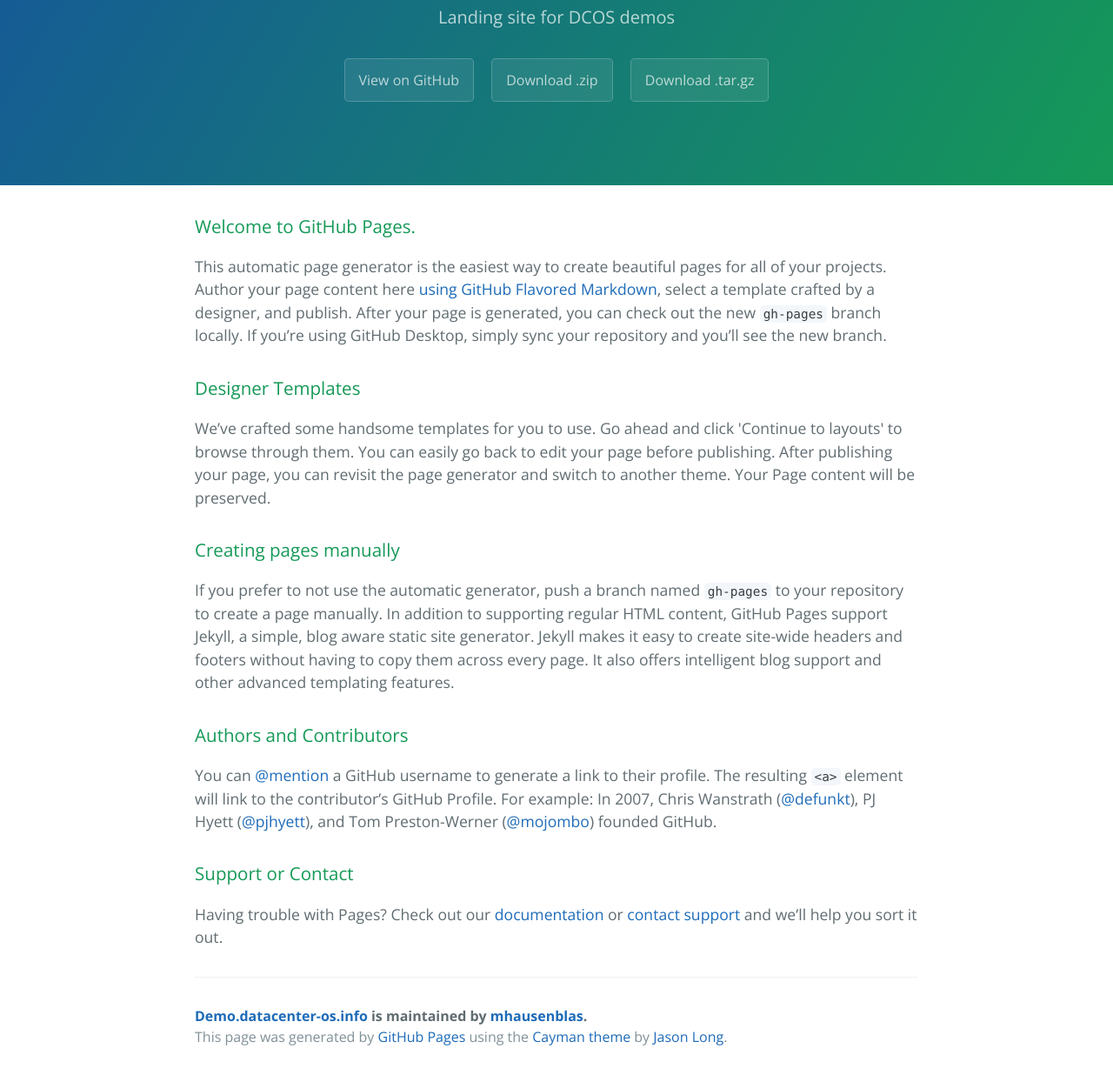
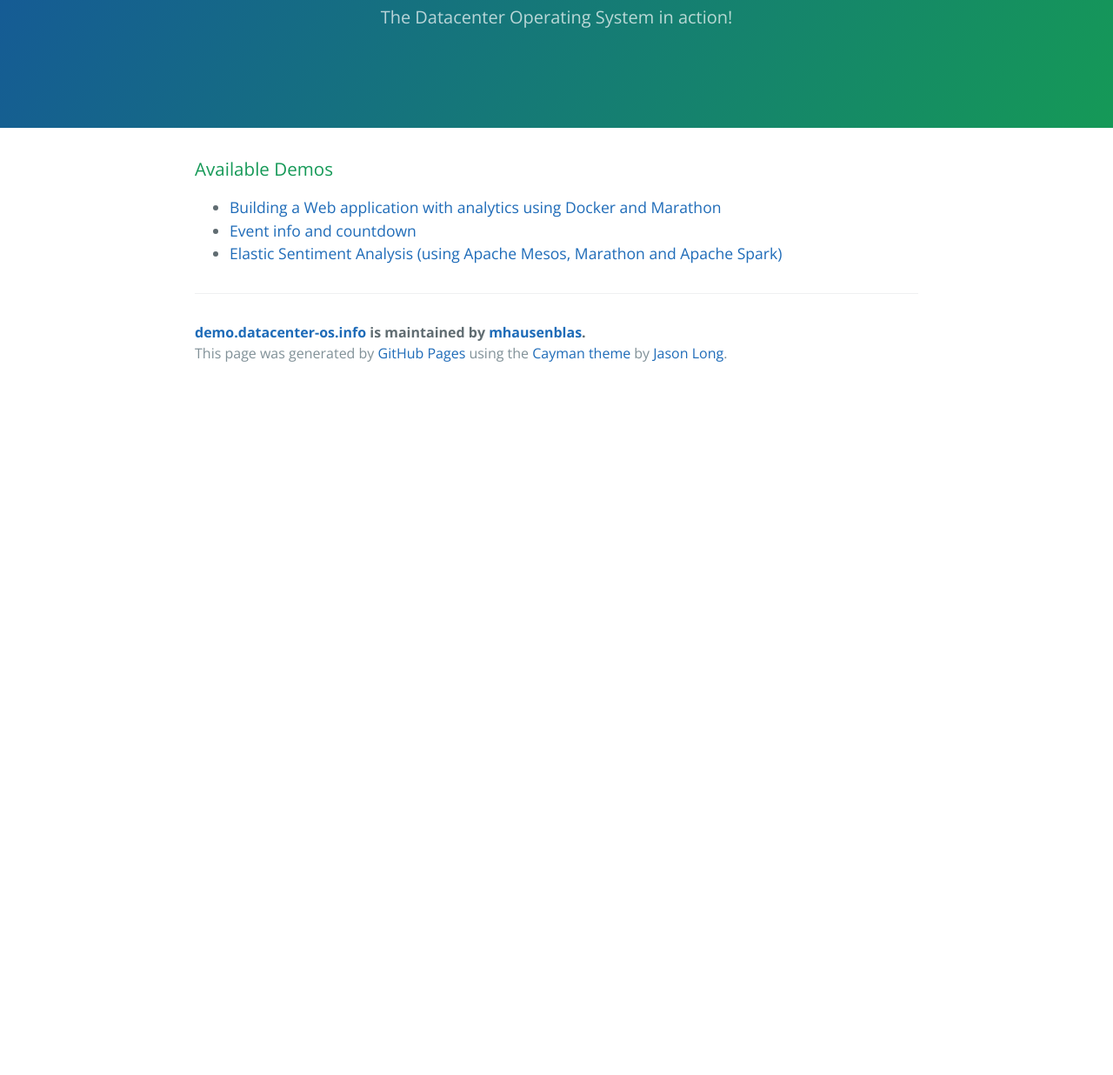
Before and after one commit to mhausenblas/demo.datacenter-os.info, a plain HTML site: page index.html in a window 1280 px wide. Shown: the part 170-1406 px from the top of the page at 87% size. After the commit the page ends 800 px from the top, so only its background shows below. Drawn offline with nearby package versions, Linux system fonts and the light colour scheme.

Commit message:
adds first three demo references

```diff
--- a/index.html
+++ b/index.html
@@ -2,7 +2,7 @@
 <html lang="en-us">
   <head>
     <meta charset="UTF-8">
-    <title>Demo.datacenter-os.info by mhausenblas</title>
+    <title>DCOS demos</title>
     <meta name="viewport" content="width=device-width, initial-scale=1">
     <link rel="stylesheet" type="text/css" href="stylesheets/normalize.css" media="screen">
     <link href='https://fonts.googleapis.com/css?family=Open+Sans:400,700' rel='stylesheet' type='text/css'>
@@ -11,47 +11,27 @@
   </head>
   <body>
     <section class="page-header">
-      <h1 class="project-name">Demo.datacenter-os.info</h1>
-      <h2 class="project-tagline">Landing site for DCOS demos</h2>
-      <a href="https://github.com/mhausenblas/demo.datacenter-os.info" class="btn">View on GitHub</a>
-      <a href="https://github.com/mhausenblas/demo.datacenter-os.info/zipball/master" class="btn">Download .zip</a>
-      <a href="https://github.com/mhausenblas/demo.datacenter-os.info/tarball/master" class="btn">Download .tar.gz</a>
+      <h1 class="project-name">DCOS demos</h1>
+      <h2 class="project-tagline">The Datacenter Operating System in action!</h2>
     </section>
 
     <section class="main-content">
-      <h3>
-<a id="welcome-to-github-pages" class="anchor" href="#welcome-to-github-pages" aria-hidden="true"><span class="octicon octicon-link"></span></a>Welcome to GitHub Pages.</h3>
-
-<p>This automatic page generator is the easiest way to create beautiful pages for all of your projects. Author your page content here <a href="https://guides.github.com/features/mastering-markdown/">using GitHub Flavored Markdown</a>, select a template crafted by a designer, and publish. After your page is generated, you can check out the new <code>gh-pages</code> branch locally. If you’re using GitHub Desktop, simply sync your repository and you’ll see the new branch.</p>
-
-<h3>
-<a id="designer-templates" class="anchor" href="#designer-templates" aria-hidden="true"><span class="octicon octicon-link"></span></a>Designer Templates</h3>
-
-<p>We’ve crafted some handsome templates for you to use. Go ahead and click 'Continue to layouts' to browse through them. You can easily go back to edit your page before publishing. After publishing your page, you can revisit the page generator and switch to another theme. Your Page content will be preserved.</p>
-
-<h3>
-<a id="creating-pages-manually" class="anchor" href="#creating-pages-manually" aria-hidden="true"><span class="octicon octicon-link"></span></a>Creating pages manually</h3>
-
-<p>If you prefer to not use the automatic generator, push a branch named <code>gh-pages</code> to your repository to create a page manually. In addition to supporting regular HTML content, GitHub Pages support Jekyll, a simple, blog aware static site generator. Jekyll makes it easy to create site-wide headers and footers without having to copy them across every page. It also offers intelligent blog support and other advanced templating features.</p>
-
-<h3>
-<a id="authors-and-contributors" class="anchor" href="#authors-and-contributors" aria-hidden="true"><span class="octicon octicon-link"></span></a>Authors and Contributors</h3>
-
-<p>You can <a href="https://github.com/blog/821" class="user-mention">@mention</a> a GitHub username to generate a link to their profile. The resulting <code>&lt;a&gt;</code> element will link to the contributor’s GitHub Profile. For example: In 2007, Chris Wanstrath (<a href="https://github.com/defunkt" class="user-mention">@defunkt</a>), PJ Hyett (<a href="https://github.com/pjhyett" class="user-mention">@pjhyett</a>), and Tom Preston-Werner (<a href="https://github.com/mojombo" class="user-mention">@mojombo</a>) founded GitHub.</p>
-
-<h3>
-<a id="support-or-contact" class="anchor" href="#support-or-contact" aria-hidden="true"><span class="octicon octicon-link"></span></a>Support or Contact</h3>
-
-<p>Having trouble with Pages? Check out our <a href="https://help.github.com/pages">documentation</a> or <a href="https://github.com/contact">contact support</a> and we’ll help you sort it out.</p>
-
+      <h3>Available Demos</h3>
+      <ul>
+        <li>
+          <a href="https://mesosphere.com/blog/2015/06/21/web-application-analytics-using-docker-and-marathon/">Building a Web application with analytics using Docker and Marathon</a>
+        </li>
+        <li>
+          <a href="https://github.com/mhausenblas/ntil">Event info and countdown</a>
+        </li>
+        <li>
+          <a href="https://github.com/mhausenblas/elsa">Elastic Sentiment Analysis (using Apache Mesos, Marathon and Apache Spark)</a>
+        </li>
+      </ul>
       <footer class="site-footer">
-        <span class="site-footer-owner"><a href="https://github.com/mhausenblas/demo.datacenter-os.info">Demo.datacenter-os.info</a> is maintained by <a href="https://github.com/mhausenblas">mhausenblas</a>.</span>
-
+        <span class="site-footer-owner"><a href="https://github.com/mhausenblas/demo.datacenter-os.info">demo.datacenter-os.info</a> is maintained by <a href="https://github.com/mhausenblas">mhausenblas</a>.</span>
         <span class="site-footer-credits">This page was generated by <a href="https://pages.github.com">GitHub Pages</a> using the <a href="https://github.com/jasonlong/cayman-theme">Cayman theme</a> by <a href="https://twitter.com/jasonlong">Jason Long</a>.</span>
       </footer>
-
     </section>
-
-
   </body>
 </html>
```
